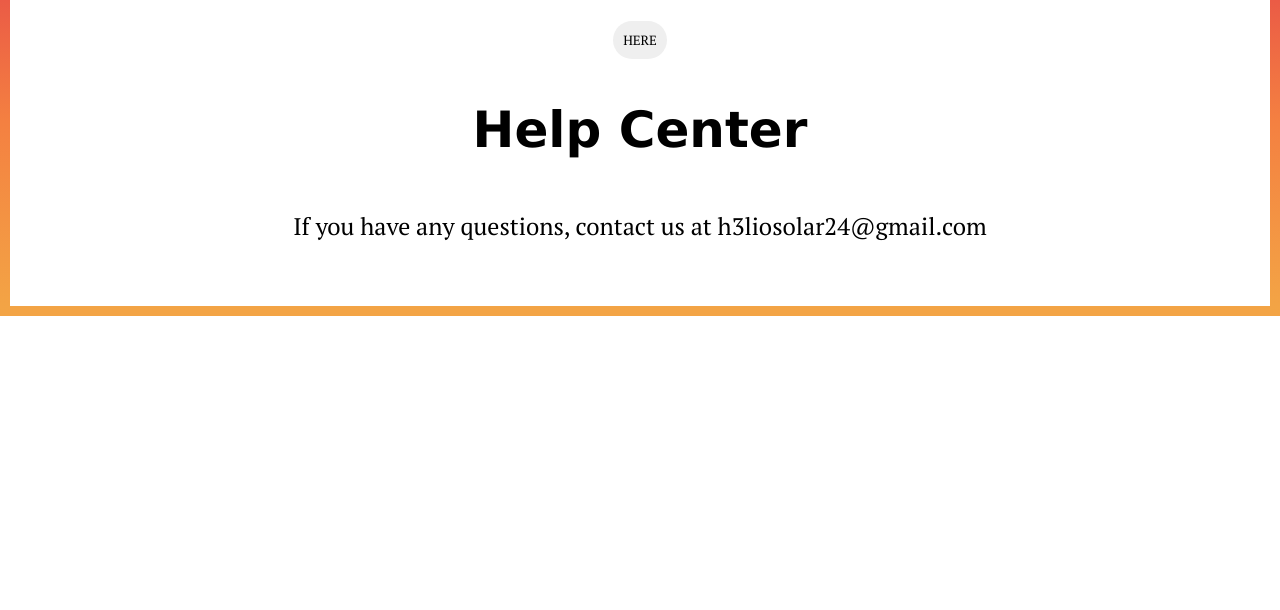
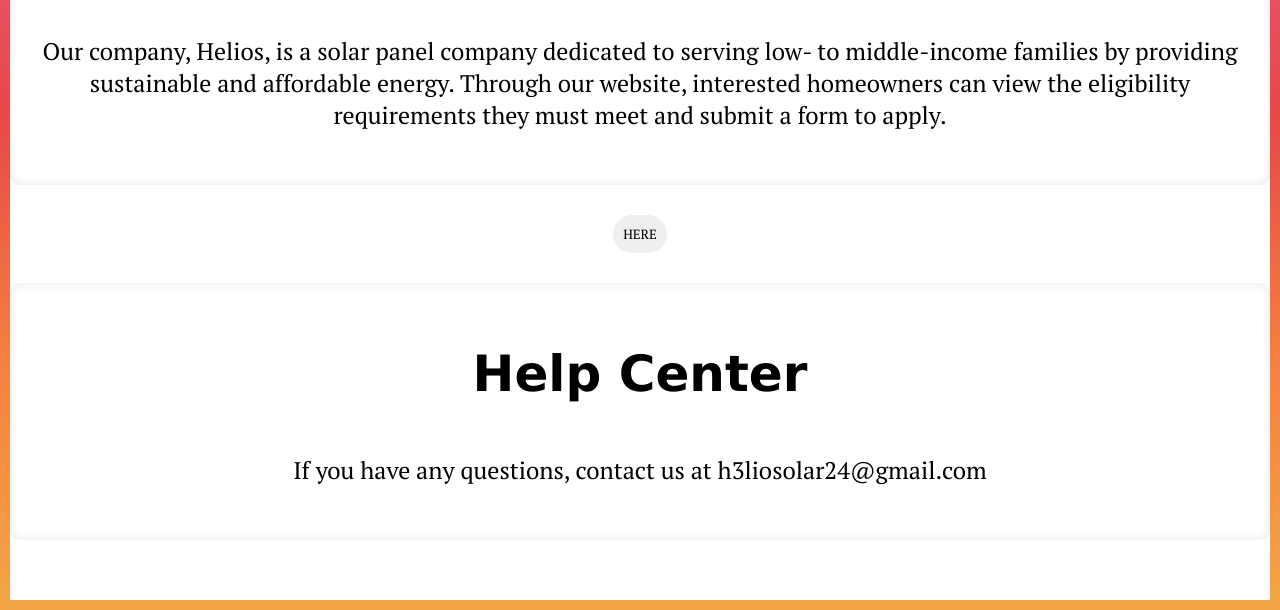
Before and after one commit to AKD-903/Helios, a plain HTML site: page learnMore.html in a window 1280 px wide. Shown: the part 629-1239 px from the top of the page. Before the commit the page ends 945 px from the top, so only its background shows below. Drawn offline with nearby package versions, Linux system fonts and the light colour scheme; a web font is replaced by a local one.

Commit message:
sections?

```diff
--- a/style.css
+++ b/style.css
@@ -220,3 +220,11 @@
     background-color: white;
     font-style:bold;
 }
+
+.learnMore section {
+    margin: 30px 0;
+    padding: 20px;
+    border-radius: 10px;
+    box-shadow: inset 0 0 10px rgba(0,0,0,0.1); /* Subtle inset shadow */
+    background-color: rgba(255,255,255,0.9); /* Adjust background color if needed */
+}
```
